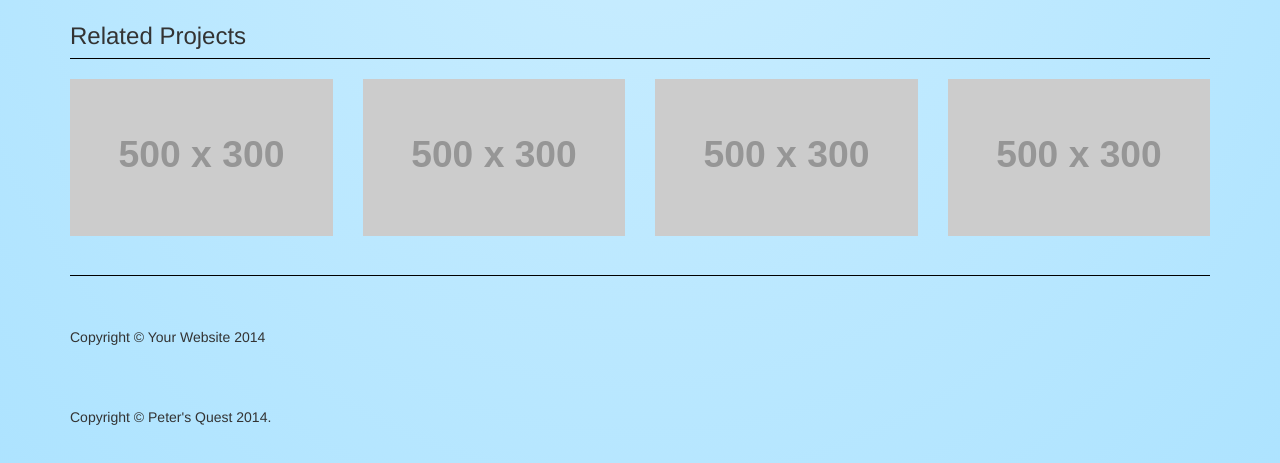
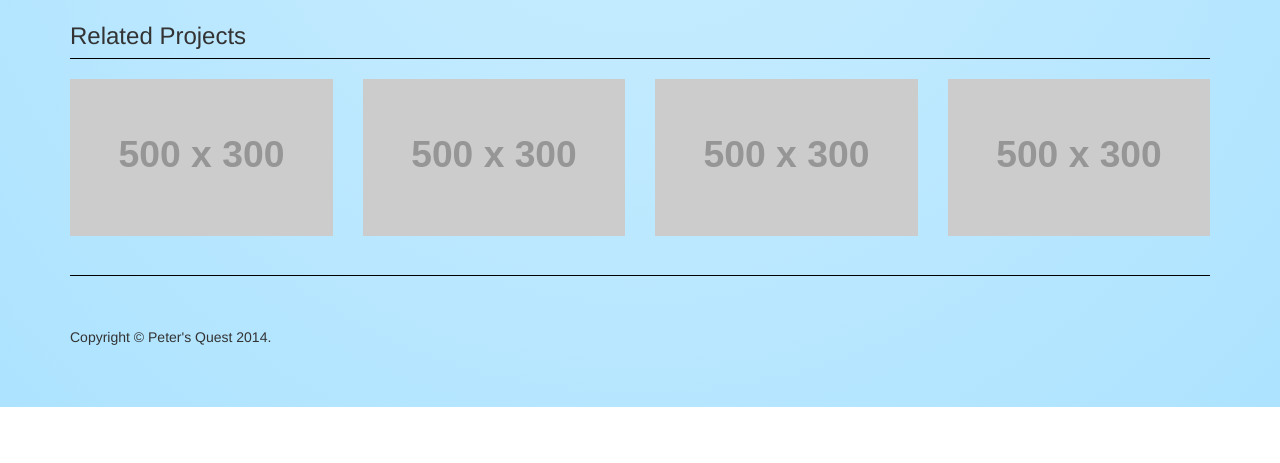
Before and after one commit to SleepyWerewolf/petersquest, a plain HTML site: page media.html in a window 1280 px wide. Shown: the part 927-1390 px from the top of the page. After the commit the page ends 1334 px from the top, so only its background shows below. Drawn offline with nearby package versions, Linux system fonts and the light colour scheme; placeholder pictures from the web are drawn by us.

Commit message:
removed double footer from media page

```diff
--- a/media.html
+++ b/media.html
@@ -96,16 +96,6 @@
 
         <hr>
 
-        <!-- Footer -->
-        <footer>
-            <div class="row">
-                <div class="col-lg-12">
-                    <p>Copyright &copy; Your Website 2014</p>
-                </div>
-            </div>
-            <!-- /.row -->
-        </footer>
-
     <div id="footer"></div>
 
     </div>
```
